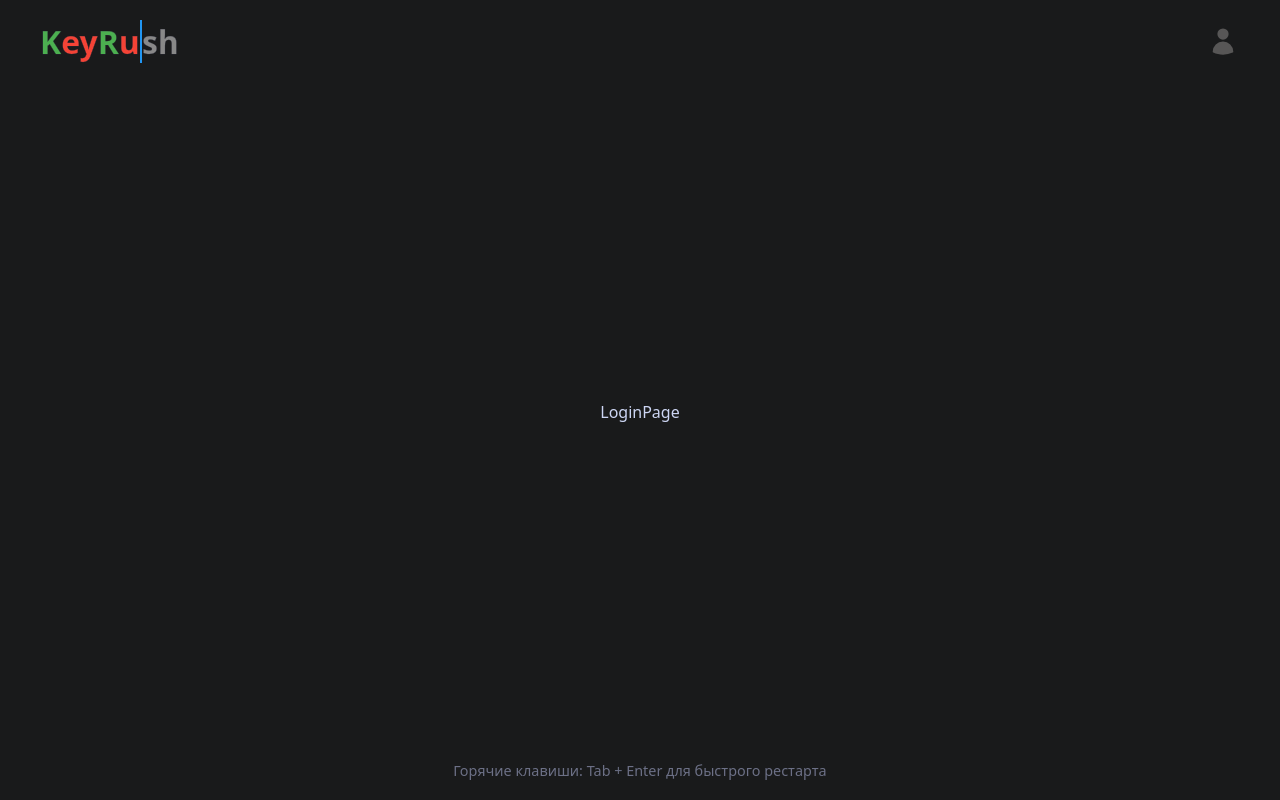
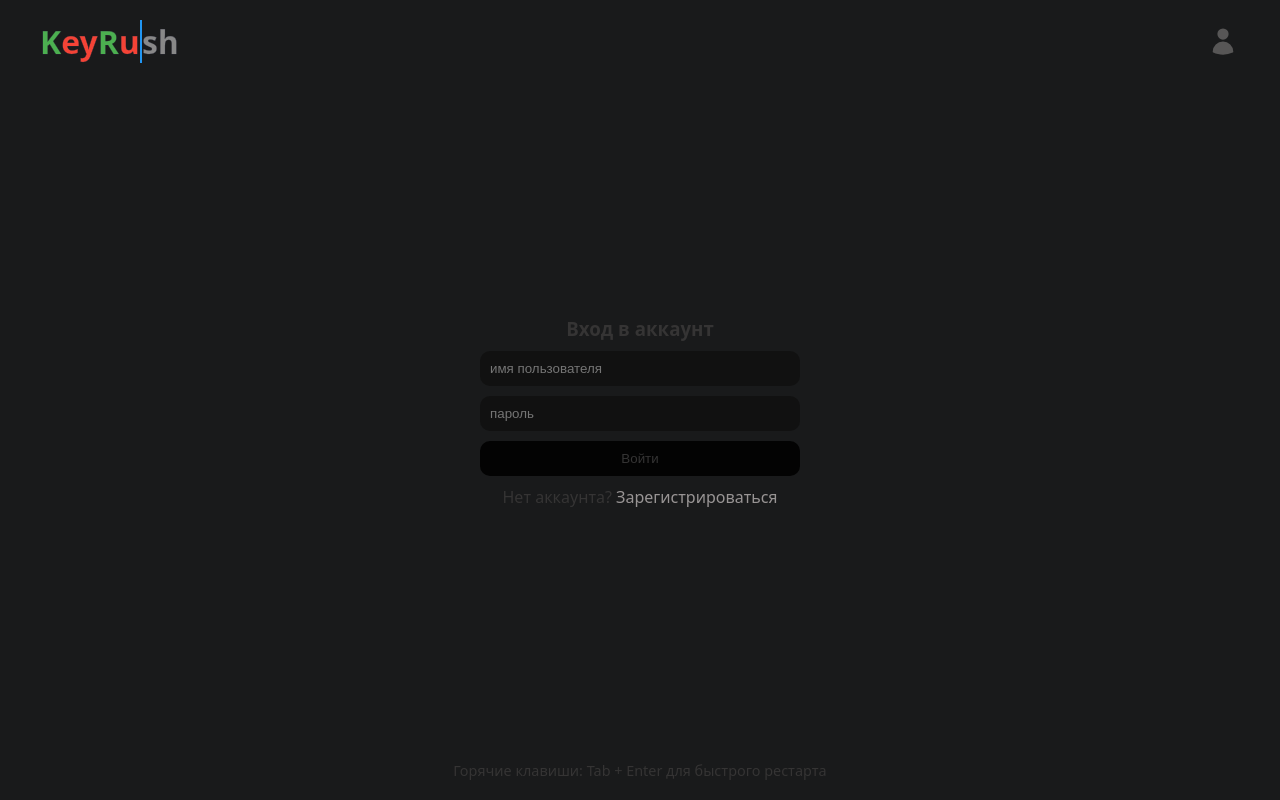
Before and after one commit to Glebess/KeyRush, a React (Vite) app: page /login in a window 1280 px wide. Built offline with nearby package versions, Linux system fonts and the light colour scheme.

Commit message:
feat(pages/login): layout and basic logic

```diff
--- a/src/app/App.tsx
+++ b/src/app/App.tsx
@@ -5,14 +5,14 @@ import { LoginPage } from "@/pages/login";
 import { RegisterPage } from "@/pages/register";
 export default function App() {
   return (
-    <MainLayout>
-      <BrowserRouter>
+    <BrowserRouter>
+      <MainLayout>
         <Routes>
           <Route path="/" element={<TrainerPage />}></Route>
           <Route path="/login" element={<LoginPage />} />
           <Route path="/register" element={<RegisterPage />} />
         </Routes>
-      </BrowserRouter>
-    </MainLayout>
+      </MainLayout>
+    </BrowserRouter>
   );
 }
--- a/src/app/styles/global.css
+++ b/src/app/styles/global.css
@@ -6,7 +6,7 @@
 
   /* Цвета текста */
   --text-primary: #cdd6f4;
-  --text-muted: #6c7086;
+  --text-muted: #353434;
   --text-modal: var(--text-muted);
 
   /* Акцентные цвета для тренажера */
--- a/src/pages/login/ui/LoginPage.jsx
+++ b/src/pages/login/ui/LoginPage.jsx
@@ -1,10 +1,37 @@
+import styles from "./LoginPage.module.css";
 import { useState } from "react";
 import { useNavigate, Link } from "react-router-dom";
 
 export const LoginPage = () => {
+  const [userName, setUserName] = useState("");
+  const [password, setPassword] = useState("");
+  const [error, setError] = useState("");
+  const navigate = useNavigate();
+
   return (
-    <div>
-      <p>LoginPage</p>
+    <div className={styles.container}>
+      <form className={styles.login_form}>
+        <h3>Вход в аккаунт</h3>
+        <input
+          onChange={(e) => setUserName(e.target.value)}
+          value={userName}
+          placeholder="имя пользователя"
+          type="text"
+          required
+        />
+        <input
+          onChange={(e) => setPassword(e.target.value)}
+          value={password}
+          placeholder="пароль"
+          type="password"
+          required
+          minLength={8}
+        />
+        <button type="submit">Войти</button>
+        <p>
+          Нет аккаунта? <Link to={"/register"}>Зарегистрироваться</Link>
+        </p>
+      </form>
     </div>
   );
 };
--- a/src/pages/login/ui/LoginPage.module.css
+++ b/src/pages/login/ui/LoginPage.module.css
@@ -0,0 +1,45 @@
+.container {
+  display: flex;
+  align-items: center;
+  justify-content: center;
+  width: 40vh;
+}
+.login_form {
+  display: flex;
+  flex-direction: column;
+  gap: 10px;
+  width: 100%;
+}
+.login_form input {
+  background-color: var(--modal-br);
+  border: 0;
+  color: white;
+  padding: 10px;
+  border-radius: 10px;
+}
+.login_form h3 {
+  color: var(--text-muted);
+  text-align: center;
+}
+.login_form button {
+  padding: 10px;
+  background-color: #030303;
+  color: var(--text-muted);
+  border: 0;
+  border-radius: 10px;
+}
+.login_form button:hover {
+  color: white;
+  cursor: pointer;
+}
+.login_form p {
+  color: var(--text-muted);
+  text-align: center;
+}
+.login_form a {
+  color: #9b9797fa;
+  text-decoration: none;
+}
+.login_form a:hover {
+  color: white;
+}
--- a/src/shared/ui/MainLayout.tsx
+++ b/src/shared/ui/MainLayout.tsx
@@ -1,9 +1,11 @@
 import React from "react";
 import styles from "./MainLayout.module.css";
+import { useNavigate } from "react-router-dom";
 interface MainLayoutProps {
   children: React.ReactNode;
 }
 export const MainLayout = ({ children }: MainLayoutProps) => {
+  const navigateToLogin = useNavigate();
   return (
     <div className={styles.layout}>
       <header className={styles.header}>
@@ -17,7 +19,11 @@ export const MainLayout = ({ children }: MainLayoutProps) => {
         </div>
 
         <nav className={styles.container_nav}>
-          <button title="аккаунт" className={styles.nav_button}>
+          <button
+            title="аккаунт"
+            className={styles.nav_button}
+            onClick={() => navigateToLogin("/login")}
+          >
             <svg
               xmlns="http://www.w3.org/2000/svg"
               viewBox="0 0 24 24"
```
